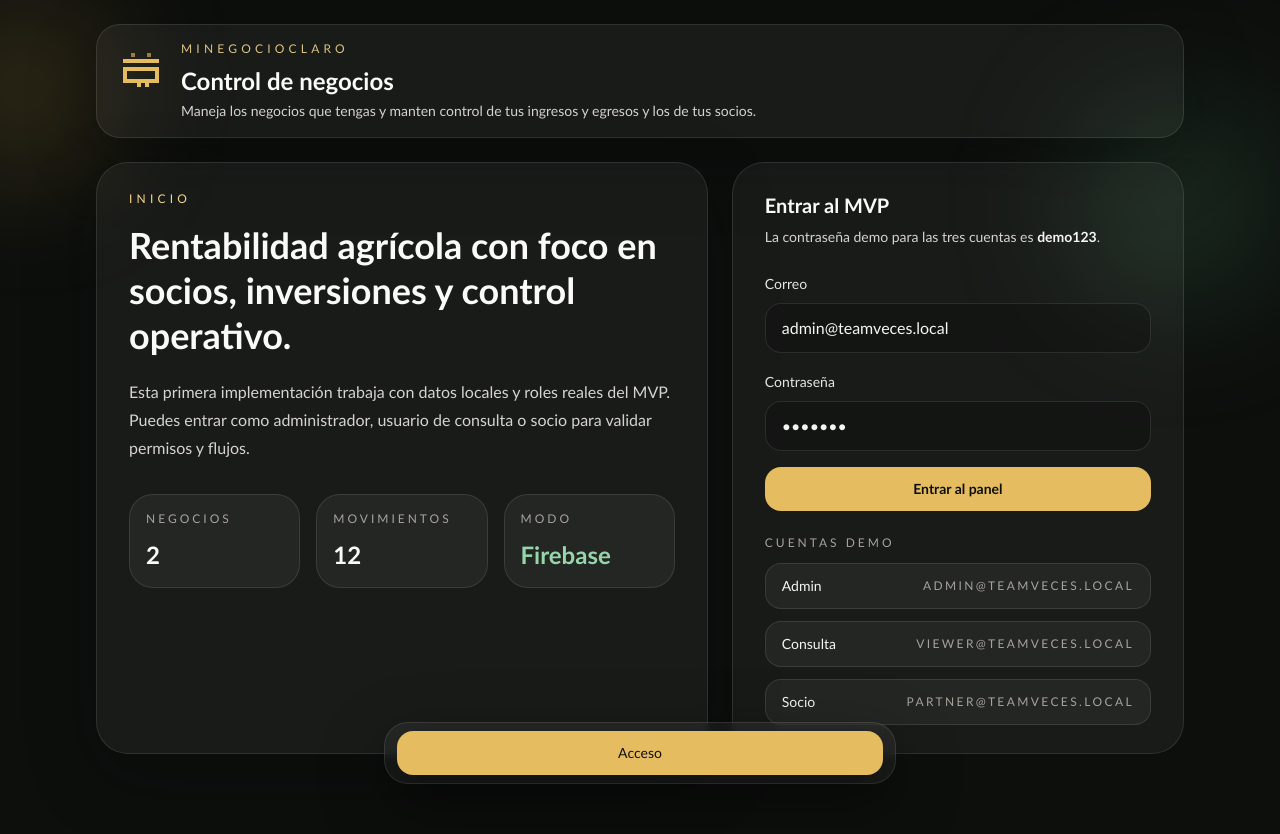
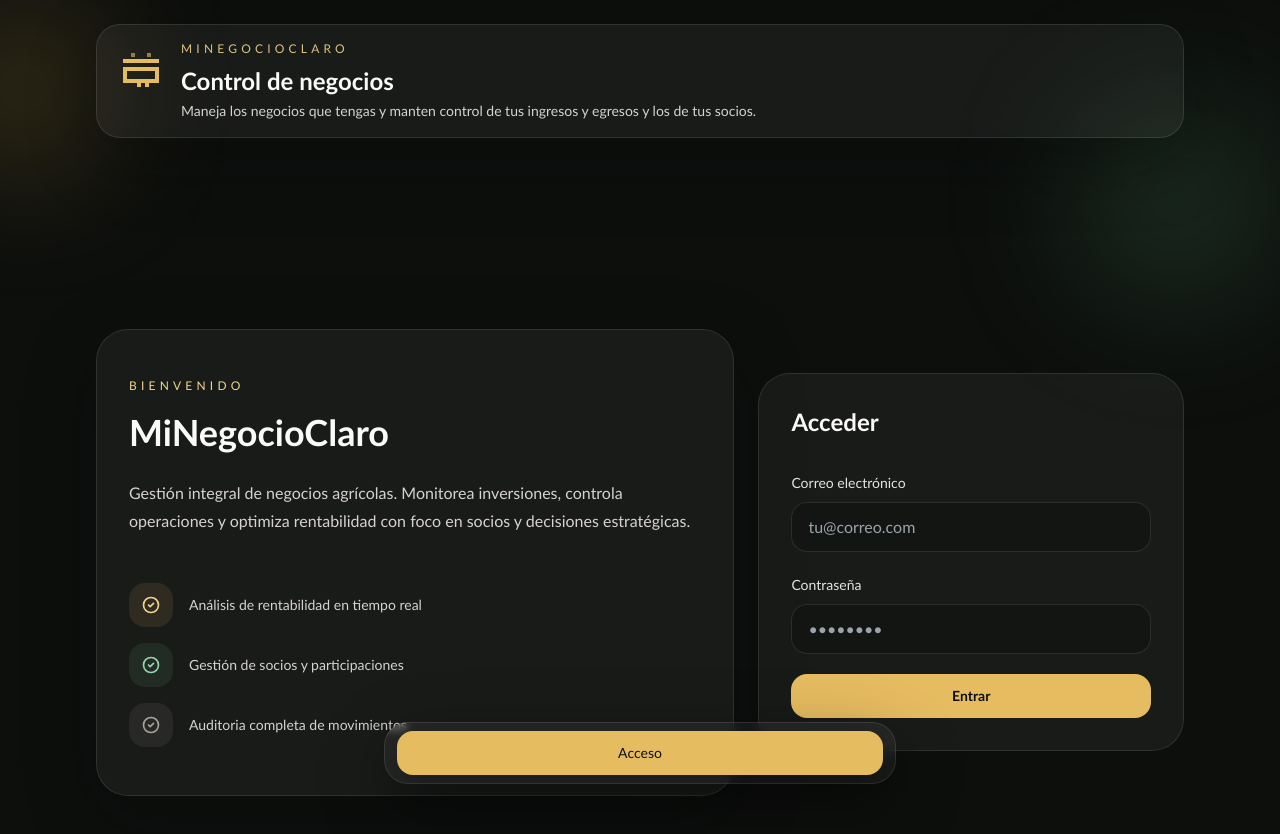
Before and after one commit to 28veces/MiNegocioClaro, a Nuxt app: page /login in a window 1280 px wide. Shown: the top 834 px of the page. Built offline with nearby package versions, Linux system fonts and the light colour scheme; no server answers.

Commit message:
ajustes para redisenar la pantalla de inicio

```diff
--- a/pages/login.vue
+++ b/pages/login.vue
@@ -11,15 +11,9 @@ if (authStore.isAuthenticated) {
 const runtimeConfig = useRuntimeConfig()
 
 const form = reactive({
-  email: 'admin@teamveces.local',
-  password: 'demo123'
+  email: '',
+  password: ''
 })
-
-const demoAccounts = [
-  { label: 'Admin', email: 'admin@teamveces.local' },
-  { label: 'Consulta', email: 'viewer@teamveces.local' },
-  { label: 'Socio', email: 'partner@teamveces.local' }
-]
 
 const submit = async () => {
   try {
@@ -30,53 +24,59 @@ const submit = async () => {
     return
   }
 }
-
-const useDemoAccount = (email: string) => {
-  form.email = email
-  form.password = 'demo123'
-}
 </script>
 
 <template>
-  <section class="grid gap-6 lg:grid-cols-[1.15fr_0.85fr]">
-    <article class="surface-card surface-glow rounded-[2rem] px-6 py-7 sm:px-8">
-      <p class="text-xs uppercase tracking-[0.35em] text-maize-300">Inicio</p>
-      <h2 class="mt-4 max-w-xl text-4xl font-semibold leading-tight text-stone-50">
-        Rentabilidad agrícola con foco en socios, inversiones y control operativo.
-      </h2>
-      <p class="mt-5 max-w-2xl text-base leading-7 text-stone-300">
-        Esta primera implementación trabaja con datos locales y roles reales del MVP. Puedes entrar como administrador,
-        usuario de consulta o socio para validar permisos y flujos.
+  <section class="grid min-h-screen items-center gap-6 py-12 lg:grid-cols-[1.2fr_0.8fr]">
+    <article class="surface-card surface-glow rounded-[2rem] px-6 py-12 sm:px-8">
+      <p class="text-xs uppercase tracking-[0.35em] text-maize-300">Bienvenido</p>
+      <h1 class="mt-4 max-w-xl text-4xl font-semibold leading-tight text-stone-50">
+        MiNegocioClaro
+      </h1>
+      <p class="mt-6 max-w-2xl text-base leading-7 text-stone-300">
+        Gestión integral de negocios agrícolas. Monitorea inversiones, controla operaciones y optimiza rentabilidad con foco en socios y decisiones estratégicas.
       </p>
 
-      <div class="mt-8 grid gap-4 sm:grid-cols-3">
-        <div class="rounded-3xl border border-white/10 bg-white/5 px-4 py-4">
-          <p class="text-xs uppercase tracking-[0.25em] text-stone-400">Negocios</p>
-          <p class="mt-3 text-2xl font-semibold text-stone-50">2</p>
+      <div class="mt-12 space-y-4">
+        <div class="flex items-center gap-4">
+          <div class="rounded-2xl bg-maize-400/10 p-3">
+            <svg class="h-5 w-5 text-maize-300" fill="none" stroke="currentColor" viewBox="0 0 24 24">
+              <path stroke-linecap="round" stroke-linejoin="round" stroke-width="2" d="M9 12l2 2 4-4m6 2a9 9 0 11-18 0 9 9 0 0118 0z" />
+            </svg>
+          </div>
+          <span class="text-sm text-stone-300">Análisis de rentabilidad en tiempo real</span>
         </div>
-        <div class="rounded-3xl border border-white/10 bg-white/5 px-4 py-4">
-          <p class="text-xs uppercase tracking-[0.25em] text-stone-400">Movimientos</p>
-          <p class="mt-3 text-2xl font-semibold text-stone-50">12</p>
+        <div class="flex items-center gap-4">
+          <div class="rounded-2xl bg-leaf-400/10 p-3">
+            <svg class="h-5 w-5 text-leaf-300" fill="none" stroke="currentColor" viewBox="0 0 24 24">
+              <path stroke-linecap="round" stroke-linejoin="round" stroke-width="2" d="M9 12l2 2 4-4m6 2a9 9 0 11-18 0 9 9 0 0118 0z" />
+            </svg>
+          </div>
+          <span class="text-sm text-stone-300">Gestión de socios y participaciones</span>
         </div>
-        <div class="rounded-3xl border border-white/10 bg-white/5 px-4 py-4">
-          <p class="text-xs uppercase tracking-[0.25em] text-stone-400">Modo</p>
-          <p class="mt-3 text-2xl font-semibold text-leaf-300">Firebase</p>
+        <div class="flex items-center gap-4">
+          <div class="rounded-2xl bg-stone-400/10 p-3">
+            <svg class="h-5 w-5 text-stone-400" fill="none" stroke="currentColor" viewBox="0 0 24 24">
+              <path stroke-linecap="round" stroke-linejoin="round" stroke-width="2" d="M9 12l2 2 4-4m6 2a9 9 0 11-18 0 9 9 0 0118 0z" />
+            </svg>
+          </div>
+          <span class="text-sm text-stone-300">Auditoria completa de movimientos</span>
         </div>
       </div>
     </article>
 
-    <article class="surface-card rounded-[2rem] px-6 py-7 sm:px-8">
-      <h3 class="text-xl font-semibold text-stone-50">Entrar al MVP</h3>
-      <p class="mt-2 text-sm text-stone-300">La contraseña demo para las tres cuentas es <strong class="text-stone-100">demo123</strong>.</p>
+    <article class="surface-card rounded-[2rem] px-6 py-8 sm:px-8">
+      <h2 class="text-2xl font-semibold text-stone-50">Acceder</h2>
 
-      <form class="mt-6 space-y-4" @submit.prevent="submit">
+      <form class="mt-8 space-y-5" @submit.prevent="submit">
         <label class="block space-y-2">
-          <span class="text-sm font-medium text-stone-200">Correo</span>
+          <span class="text-sm font-medium text-stone-200">Correo electrónico</span>
           <input
             v-model="form.email"
             class="w-full rounded-2xl border border-white/10 bg-black/20 px-4 py-3 text-stone-100 outline-none transition focus:border-maize-400"
             type="email"
             placeholder="tu@correo.com"
+            required
           >
         </label>
 
@@ -86,7 +86,8 @@ const useDemoAccount = (email: string) => {
             v-model="form.password"
             class="w-full rounded-2xl border border-white/10 bg-black/20 px-4 py-3 text-stone-100 outline-none transition focus:border-maize-400"
             type="password"
-            placeholder="demo123"
+            placeholder="••••••••"
+            required
           >
         </label>
 
@@ -99,23 +100,9 @@ const useDemoAccount = (email: string) => {
           :disabled="authStore.pending"
           type="submit"
         >
-          {{ authStore.pending ? 'Ingresando...' : 'Entrar al panel' }}
+          {{ authStore.pending ? 'Ingresando...' : 'Entrar' }}
         </button>
       </form>
-
-      <div class="mt-6 space-y-3">
-        <p class="text-xs uppercase tracking-[0.25em] text-stone-400">Cuentas demo</p>
-        <button
-          v-for="account in demoAccounts"
-          :key="account.email"
-          class="flex w-full items-center justify-between rounded-2xl border border-white/10 bg-white/5 px-4 py-3 text-left transition hover:border-leaf-400/40 hover:bg-white/10"
-          type="button"
-          @click="useDemoAccount(account.email)"
-        >
-          <span class="text-sm font-medium text-stone-100">{{ account.label }}</span>
-          <span class="text-xs uppercase tracking-[0.2em] text-stone-400">{{ account.email }}</span>
-        </button>
-      </div>
     </article>
   </section>
 </template>
```
